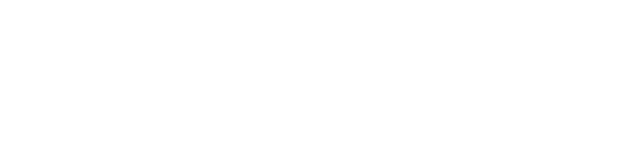
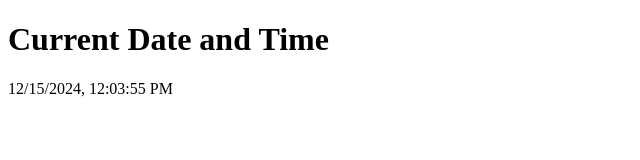
Before and after one commit to acciojob/clock-dnyaneshwarwagh0072, a website: page main.html in a window 1280 px wide. Shown: the whole page, without its empty margins (0-640 px from the left). Drawn offline with Linux system fonts and the light colour scheme.

Commit message:
created a submission

```diff
--- a/main.html
+++ b/main.html
@@ -8,6 +8,8 @@
 
 <body>
 	<!-- the entire body must be written by student -->
+	<h1>Current Date and Time</h1>
+  <p id="timer">Loading...</p>
     <script type="text/javascript" src="./script.js">
 </script>
 
--- a/script.js
+++ b/script.js
@@ -1 +1,8 @@
 //your JS code here. If required.
+function updateTimer() {
+      const timerElement = document.getElementById('timer');
+      const now = new Date();
+      timerElement.textContent = now.toLocaleString();
+    }
+    updateTimer();
+    setInterval(updateTimer, 1000);
```
